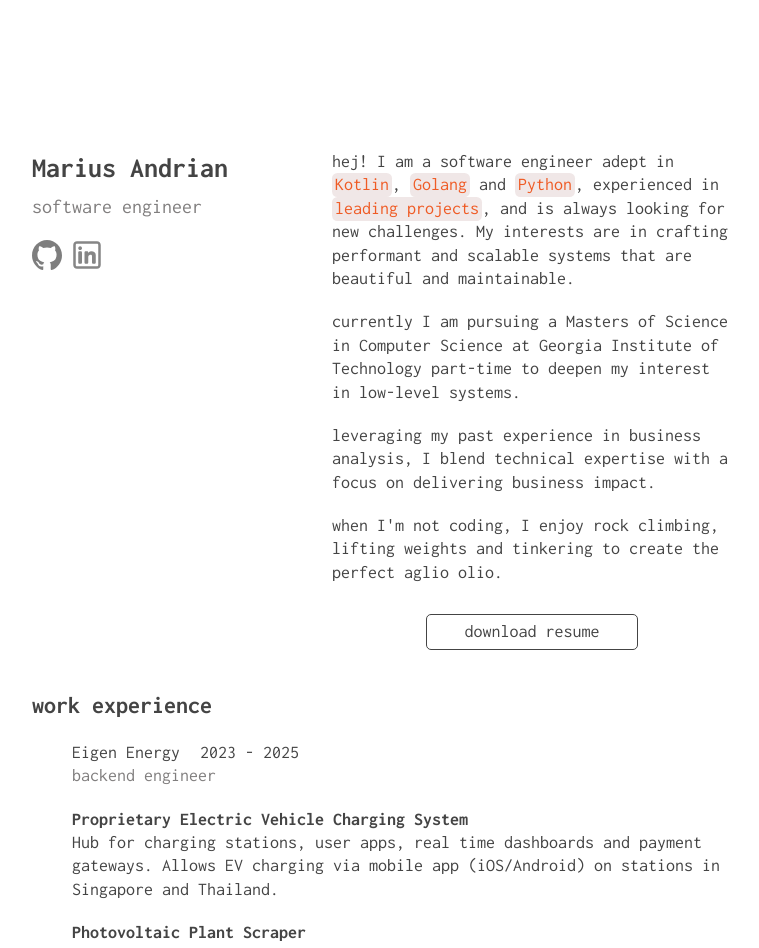
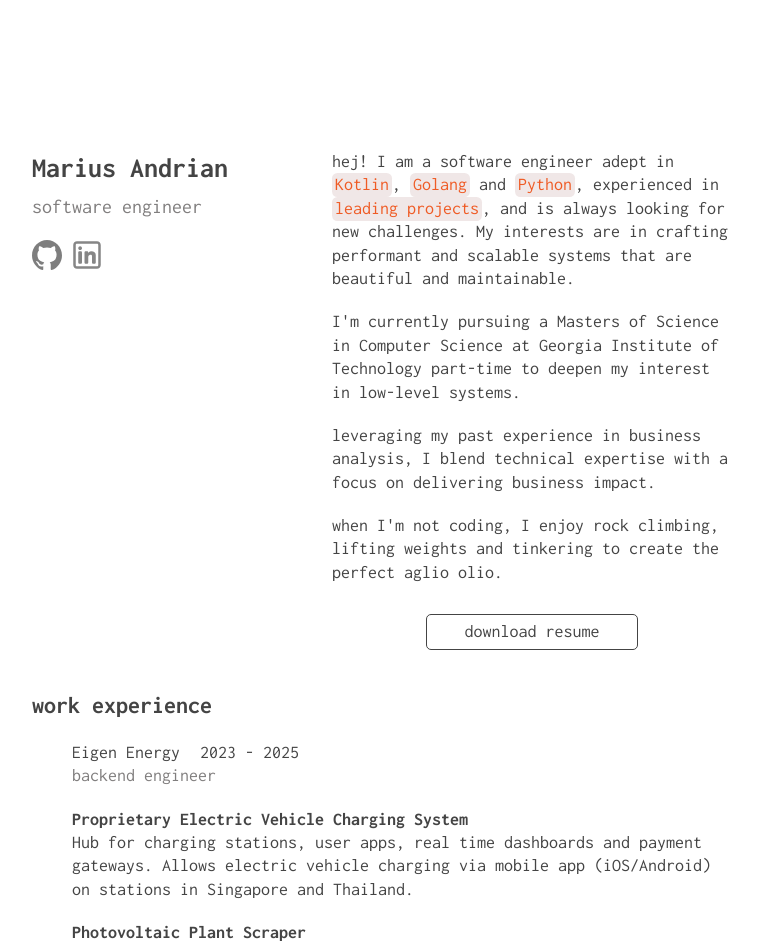
Before and after one commit to mariusandrian/portfolio-v2, an Angular app: page / in a window 1280 px wide. Shown: the top 948 px of the page, without its empty margins (258-1017 px from the left). Built offline with nearby package versions, Linux system fonts and the light colour scheme.

Commit message:
chore: fix grammar

```diff
--- a/src/app/app.component.html
+++ b/src/app/app.component.html
@@ -27,7 +27,7 @@
           for new challenges. My interests are in crafting performant and scalable systems that are beautiful and maintainable.
         </div>
         <div class="paragraph">
-          currently I am pursuing a Masters of Science in Computer Science at Georgia Institute of Technology part-time to deepen my interest in low-level systems.
+          I'm currently pursuing a Masters of Science in Computer Science at Georgia Institute of Technology part-time to deepen my interest in low-level systems.
         </div>
         <div class="paragraph">
           leveraging my past experience in business analysis, I blend technical expertise with a focus on delivering business impact.
@@ -55,7 +55,7 @@
           <div class="sub">backend engineer</div>
           <div class="project">Proprietary Electric Vehicle Charging System</div>
           <div class="desc">
-            Hub for charging stations, user apps, real time dashboards and payment gateways. Allows EV charging via mobile app (iOS/Android) on stations in Singapore and Thailand.
+            Hub for charging stations, user apps, real time dashboards and payment gateways. Allows electric vehicle charging via mobile app (iOS/Android) on stations in Singapore and Thailand.
           </div>
           <div class="project">Photovoltaic Plant Scraper</div>
           <div class="desc">
```
